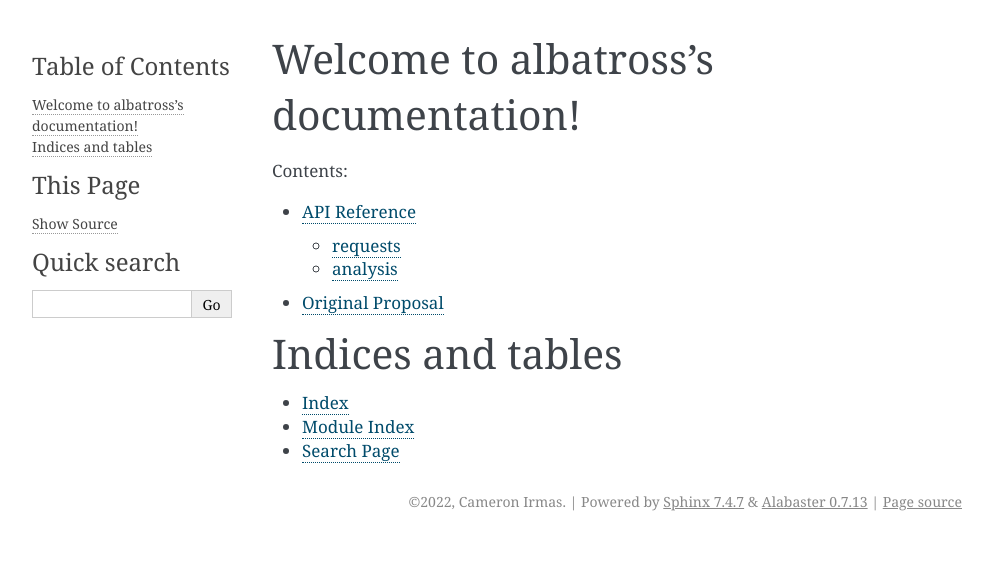
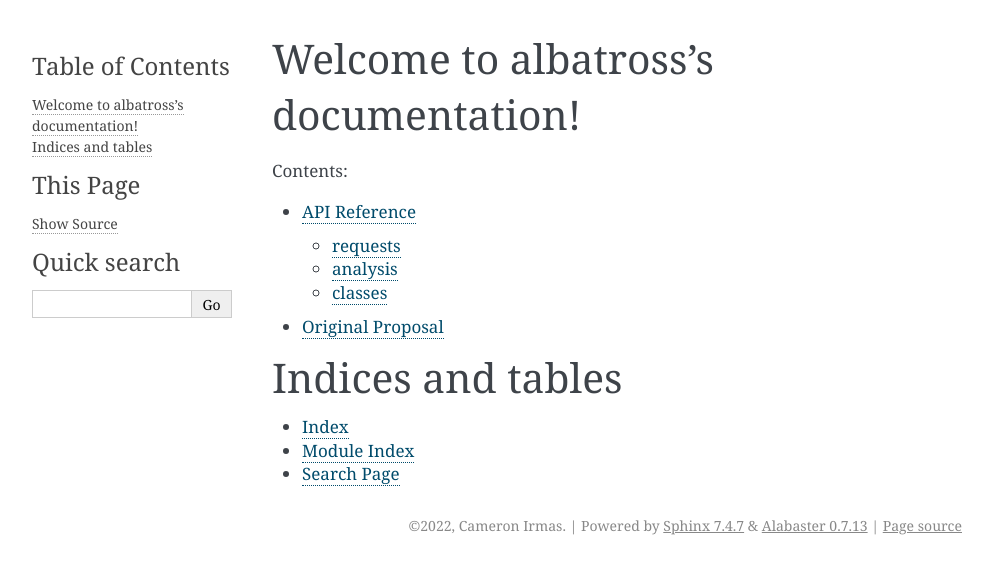
Before and after one commit to thurayakaadan/albatross, a Sphinx documentation site: the page built from docs/index.rst, in a window 1280 px wide. Shown: the top 574 px of the page, without its empty margins (148-1141 px from the left). Built offline with Sphinx 7.4.7, drawn with Linux system fonts in a browser that asks for light colours.

Commit message:
[ref #17] Update docs

```diff
--- /dev/null
+++ b/docs/classes.rst
@@ -0,0 +1,5 @@
+classes
+========
+
+.. autoclass:: albatross.WindTurbine
+    :members:
--- a/docs/conf.py
+++ b/docs/conf.py
@@ -52,3 +52,5 @@ html_theme = 'alabaster'
 # relative to this directory. They are copied after the builtin static files,
 # so a file named "default.css" will overwrite the builtin "default.css".
 html_static_path = ['_static']
+
+autoclass_content = 'both'
--- a/docs/modules.rst
+++ b/docs/modules.rst
@@ -4,3 +4,4 @@ API Reference
 .. toctree::
     requests
     analysis
+    classes
```
Also changed, not shown: 1 other file.
